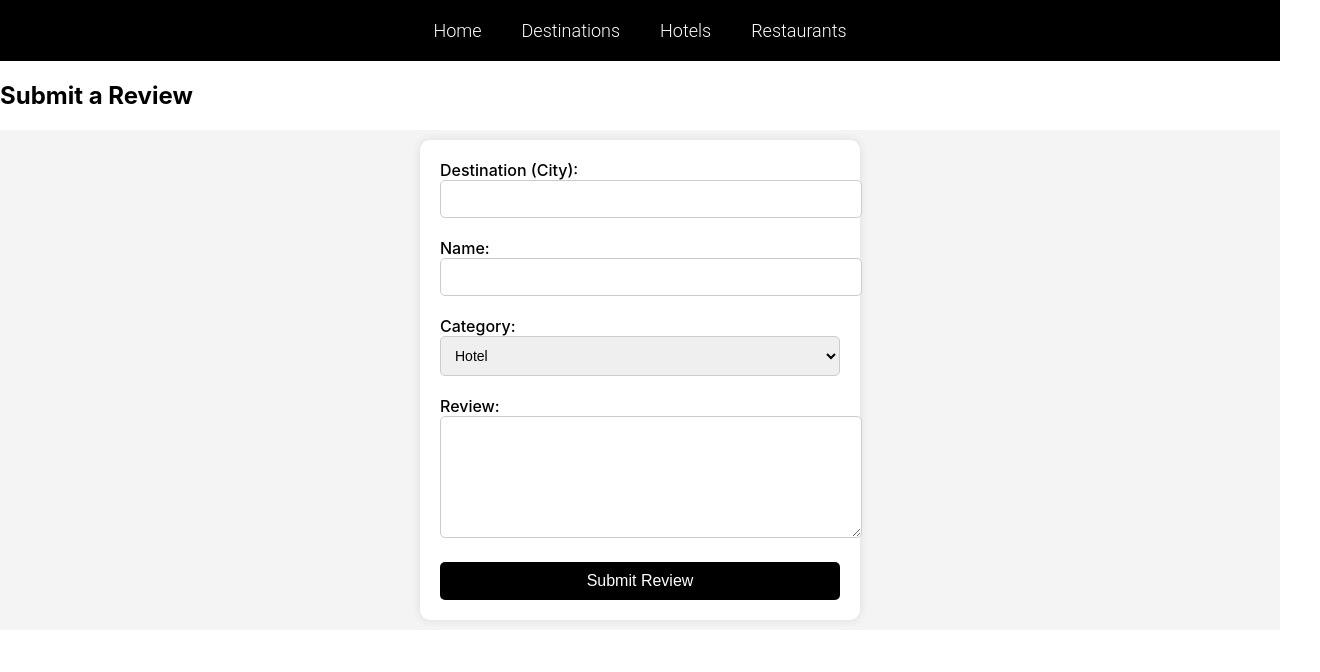
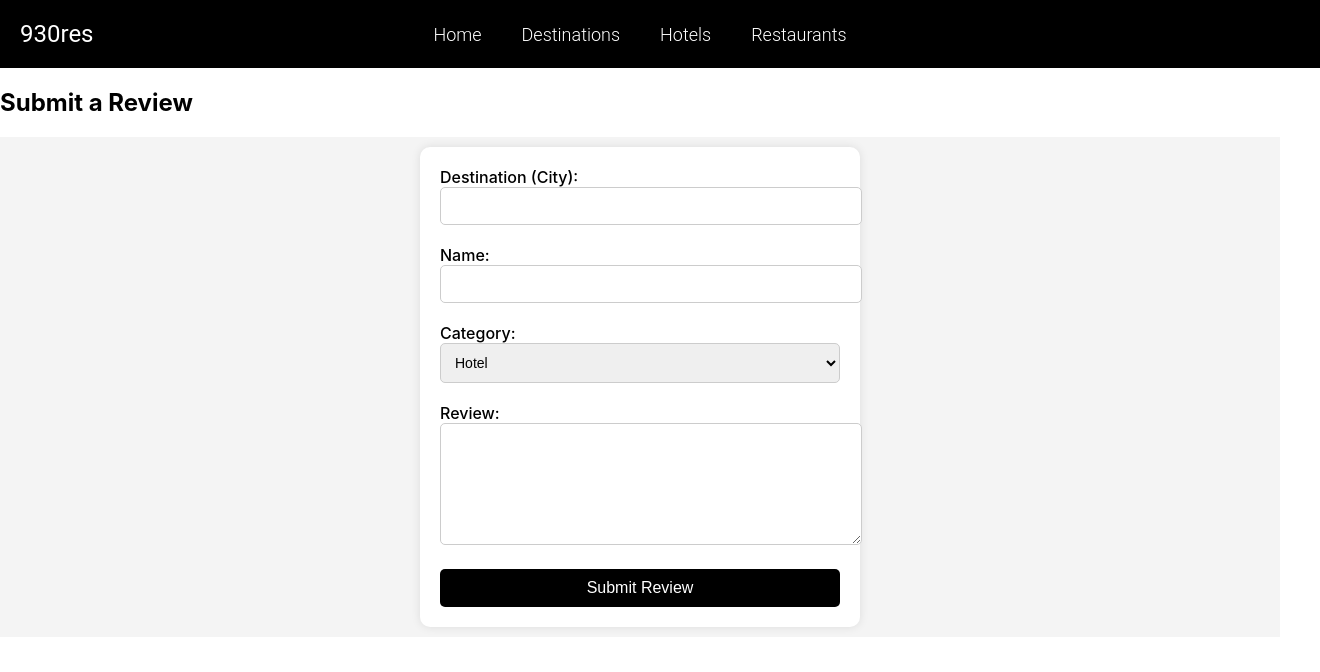
Before and after one commit to shoemjoh/react-review-app-project, a React (Create React App) app: page / in a window 1280 px wide. Shown: the top 672 px of the page, 1320 px wide, since content can reach past the window. Built offline with nearby package versions, Linux system fonts and the light colour scheme.

Commit message:
final tweaks to CSS

```diff
--- a/db.json
+++ b/db.json
@@ -15,11 +15,18 @@
       "review": "Amazing restaurant"
     },
     {
-      "id": "02a4",
-      "destination": "Cape Town",
-      "name": "Test Hotel",
+      "id": "2482",
+      "destination": "Paris",
+      "name": "St. James",
       "category": "Hotel",
-      "review": "Test"
+      "review": "Old world hotel tucked away in a less traveled part of the city, near the Arc de Triomphe."
+    },
+    {
+      "id": "710f",
+      "destination": "Paris",
+      "name": "Benoit",
+      "category": "Restaurant",
+      "review": "Michelin star establishment in the 16th arrondismont, great escargot."
     }
   ]
 }
--- a/src/App.css
+++ b/src/App.css
@@ -43,14 +43,21 @@
   background-color: black;
   color: white;
   display: flex;
-  justify-content: center;
-  /* Center-align the navbar content */
+  justify-content: space-between;
+  width: 100%;
   align-items: center;
   padding: 20px;
   font-family: 'Roboto', sans-serif;
   /* Thinner, cooler font */
   font-size: 18px;
   font-weight: 300;
+}
+
+.nav-center {
+  position: absolute;
+  left: 50%;
+  transform: translateX(-50%);
+  /* Centers the nav links perfectly */
 }
 
 /* Styling for the unordered list (ul) to remove bullet points and align items horizontally */
@@ -150,3 +157,15 @@ button {
 button:hover {
   background-color: #030303;
 }
+
+.company-name h1 {
+  font-size: 24px;
+  font-weight: 400;
+  margin: 0;
+  padding: 0;
+}
+
+.company-name {
+  flex-grow: 1;
+  /* Push the company name to the far left */
+}
--- a/src/components/NavBar.js
+++ b/src/components/NavBar.js
@@ -4,12 +4,17 @@ import { Link } from 'react-router-dom';
 const NavBar = () => {
     return (
         <nav className="navbar">
+            <div className="company-name">
+                <h1>930res</h1>
+            </div>
+            <div className="nav-center">
                 <ul>
                     <li><Link to="/">Home</Link></li>
                     <li><Link to="/destinations">Destinations</Link></li>
                     <li><Link to="/hotels">Hotels</Link></li>
                     <li><Link to="/restaurants">Restaurants</Link></li>
                 </ul>
+            </div>
         </nav>
     );
 }
```
Lines whose indentation alone changed are shown as unchanged.
